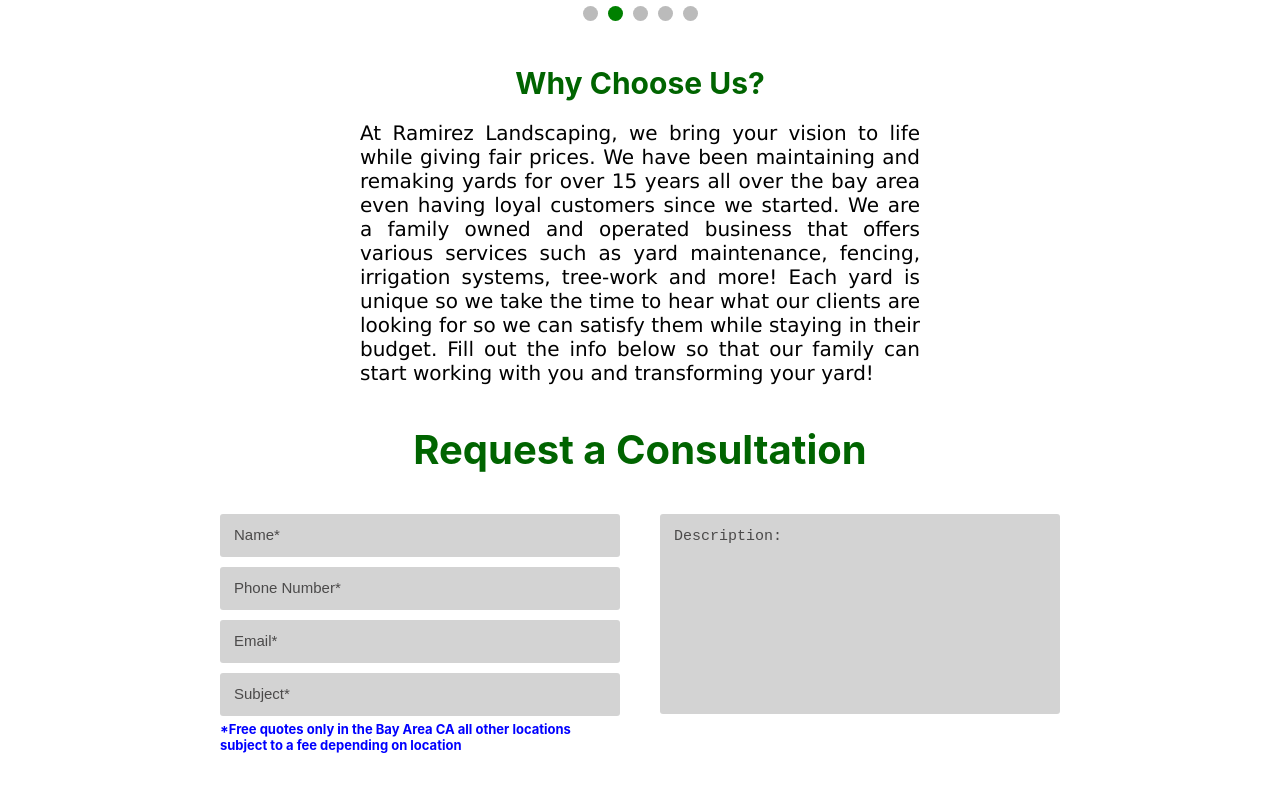
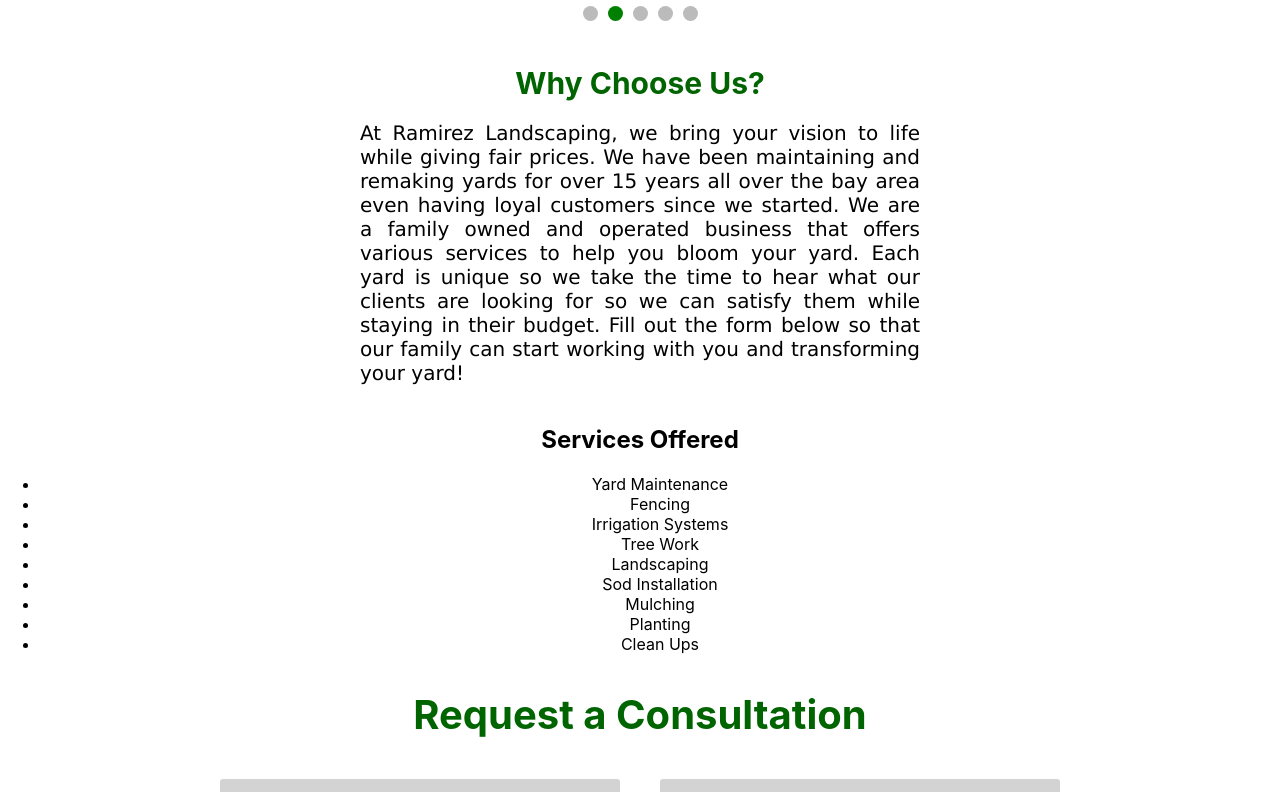
Before and after one commit to OsbaldoRamirez-create/my-app, a React (Create React App) app: page /About in a window 1280 px wide. Shown: the part 660-1452 px from the top of the page. Built offline with nearby package versions, Linux system fonts and the light colour scheme.

Commit message:
added services offered section

```diff
--- a/src/About.js
+++ b/src/About.js
@@ -13,10 +13,26 @@
         <p>
             At Ramirez Landscaping, we bring your vision to life while giving fair prices. We have been maintaining and remaking yards for over 15 years all over the bay area
             even having loyal customers since we started.
-            We are a family owned and operated business that offers various services such as yard maintenance, fencing, irrigation systems, tree-work and more!
+            We are a family owned and operated business that offers various services to help you bloom your yard.
             Each yard is unique so we take the time to hear what our clients are looking for so we can satisfy them while staying in their budget.
-            Fill out the info below so that our family can start working with you and transforming your yard!
+            Fill out the form below so that our family can start working with you and transforming your yard!
         </p>
+        </div>
+        <div className='serivces-container'>
+            <h2> Services Offered</h2>
+            <div className='services'>
+                <ul>
+                  <li> Yard Maintenance</li>
+                  <li> Fencing</li>
+                  <li> Irrigation Systems</li>
+                  <li> Tree Work</li>
+                  <li> Landscaping</li>
+                  <li> Sod Installation</li>
+                  <li> Mulching</li>
+                  <li> Planting</li>
+                  <li> Clean Ups </li>
+                </ul>
+            </div>
         </div>
         <Quote/>
     </div>
```
